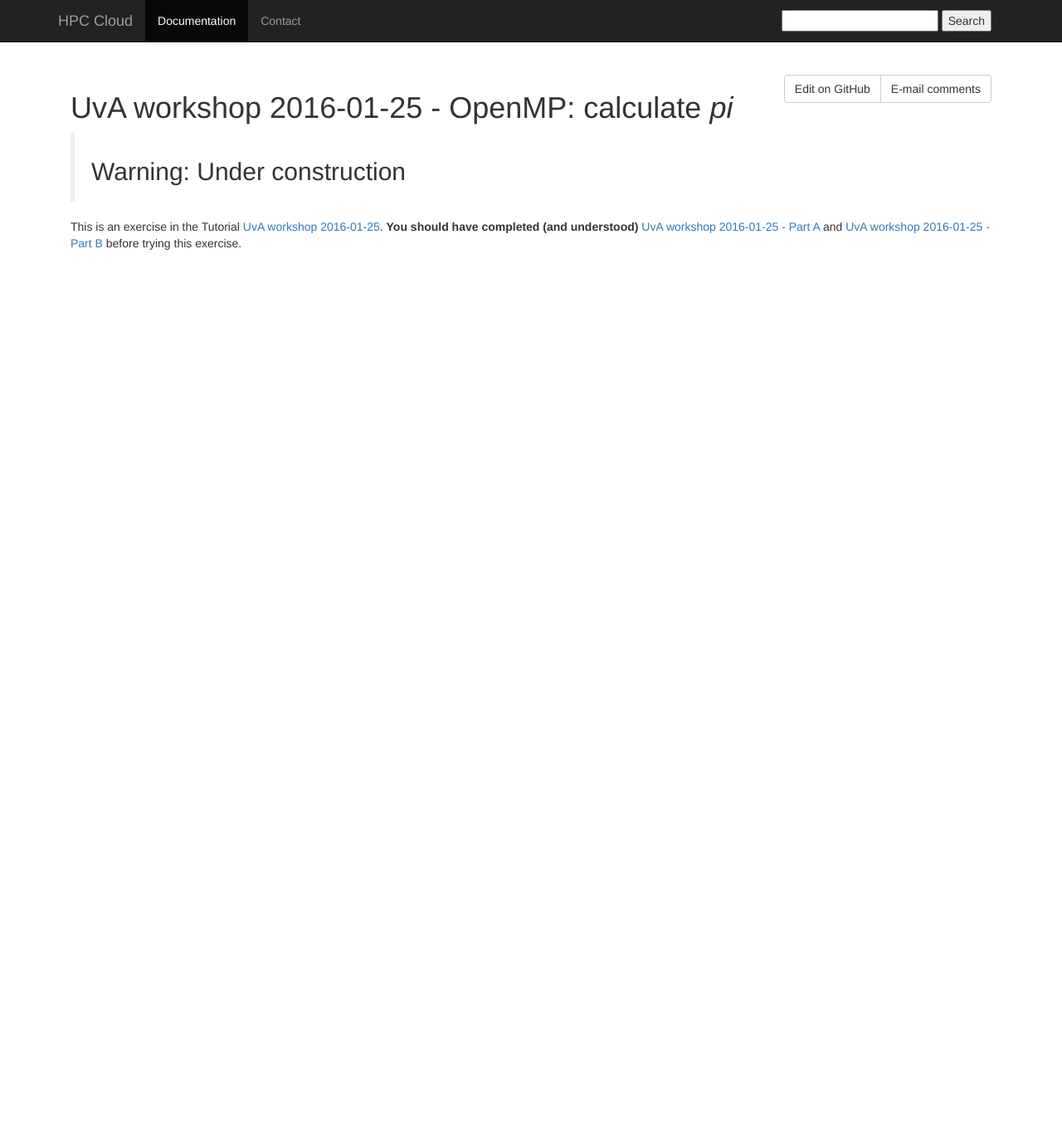
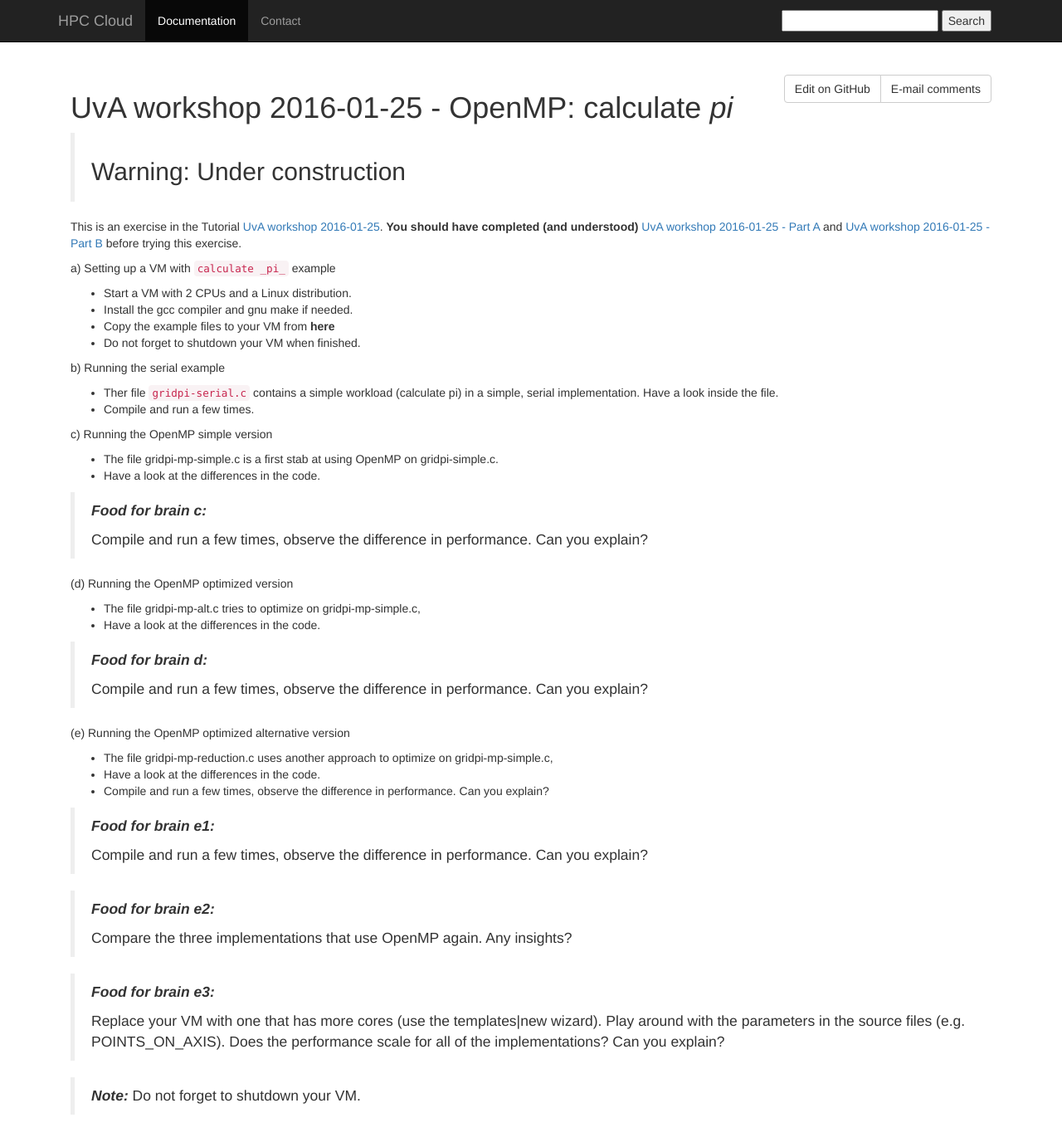
Before and after one commit to sara-nl/clouddocs, a Jekyll site: the page built from UvAworkshop-2016-01-25/UvAworkshop-2016-01-25-OpenMP.markdown, in a window 1280 px wide and 1400 px high. Shown: the top 1382 px of the window at 83% size. Built offline with Jekyll 4.4.1, drawn with Linux system fonts in a browser that asks for light colours; nearby versions of some CDN libraries.

Commit message:
Update UvAworkshop-2016-01-25-OpenMP.markdown

```diff
--- a/UvAworkshop-2016-01-25/UvAworkshop-2016-01-25-OpenMP.markdown
+++ b/UvAworkshop-2016-01-25/UvAworkshop-2016-01-25-OpenMP.markdown
@@ -8,3 +8,58 @@ layout: default
 
 This is an exercise in the Tutorial [UvA workshop 2016-01-25](UvAworkshop-2016-01-25).
 **You should have completed (and understood)** [UvA workshop 2016-01-25 - Part A](UvAworkshop-2016-01-25-partA) and [UvA workshop 2016-01-25 - Part B](UvAworkshop-2016-01-25-partB) before trying this exercise.
+
+
+a) Setting up a VM with `calculate _pi_` example
+
+* Start a VM with 2 CPUs and a Linux distribution.
+* Install the gcc compiler and gnu make if needed.
+* Copy the example files to your VM from **here**
+* Do not forget to shutdown your VM when finished.
+
+b) Running the serial example
+
+* Ther file `gridpi-serial.c` contains a simple workload (calculate pi) in a simple,
+serial implementation. Have a look inside the file.
+* Compile and run a few times.
+
+c) Running the OpenMP simple version
+
+* The file gridpi-mp-simple.c is a first stab at using OpenMP on gridpi-simple.c.
+* Have a look at the differences in the code.
+
+> **_Food for brain c:_**
+>
+> Compile and run a few times, observe the difference in performance. Can you explain?
+
+(d) Running the OpenMP optimized version
+
+* The file gridpi-mp-alt.c tries to optimize on gridpi-mp-simple.c,
+* Have a look at the differences in the code.
+
+> **_Food for brain d:_**
+>
+> Compile and run a few times, observe the difference in performance. Can you explain?
+
+(e) Running the OpenMP optimized alternative version
+
+* The file gridpi-mp-reduction.c uses another approach to optimize on gridpi-mp-simple.c,
+* Have a look at the differences in the code.
+* Compile and run a few times, observe the difference in performance. Can you explain?
+
+> **_Food for brain e1:_**
+>
+> Compile and run a few times, observe the difference in performance. Can you explain?
+
+> **_Food for brain e2:_**
+>
+> Compare the three implementations that use OpenMP again. Any insights?
+
+> **_Food for brain e3:_**
+>
+> Replace your VM with one that has more cores (use the templates|new wizard).
+> Play around with the parameters in the source files (e.g. POINTS_ON_AXIS).
+> Does the performance scale for all of the implementations? Can you explain?
+
+> **_Note:_**
+> Do not forget to shutdown your VM.
```
